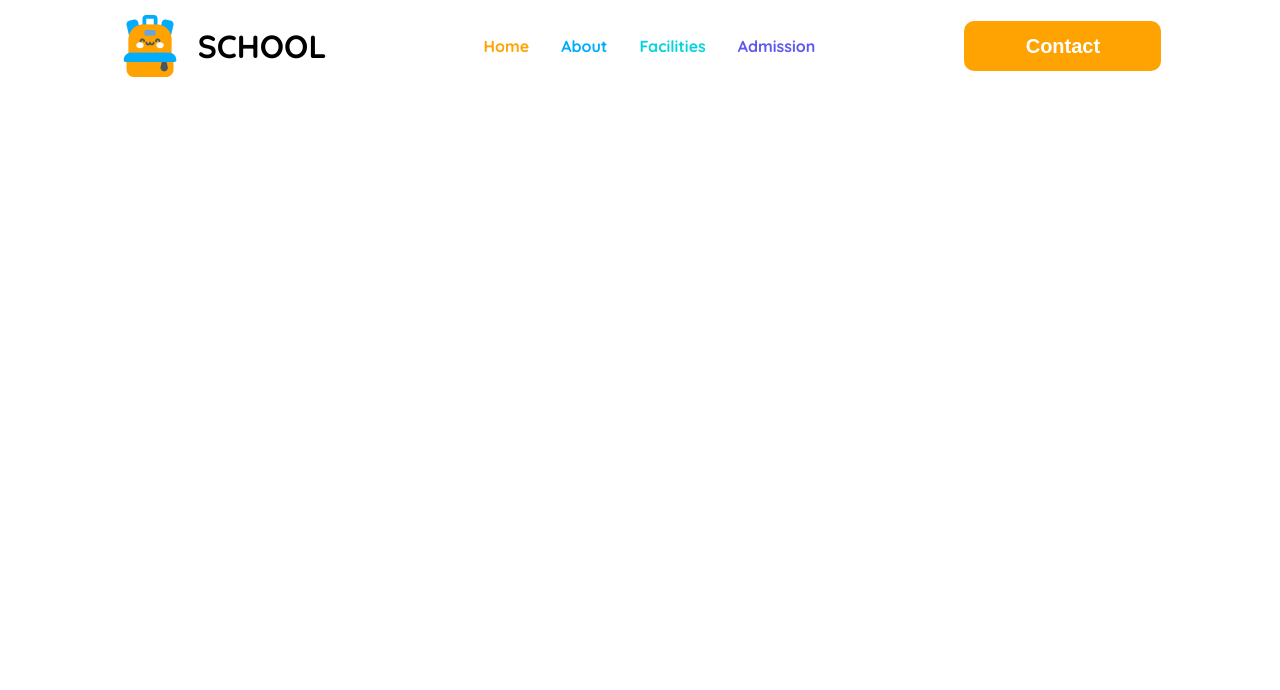
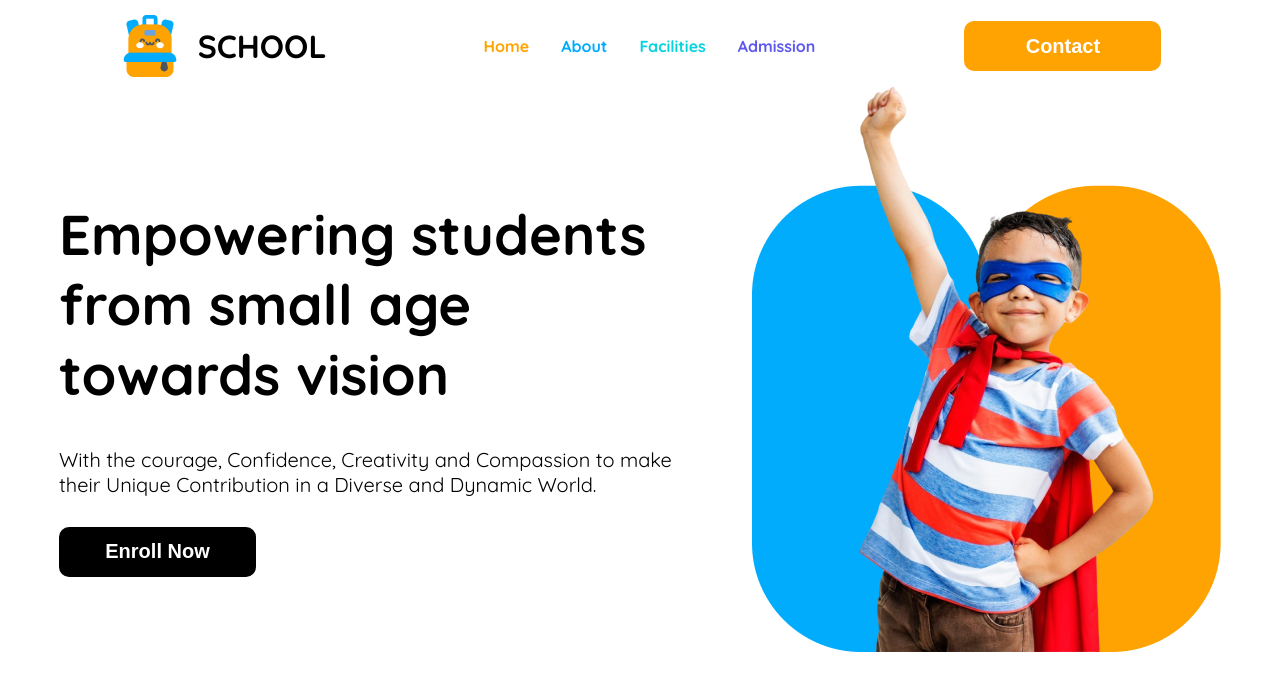
Before and after one commit to kamru25/kids-school, a plain HTML site: page index.html in a window 1280 px wide. Drawn offline with Linux system fonts and the light colour scheme.

Commit message:
header section add

```diff
--- a/index.html
+++ b/index.html
@@ -24,13 +24,26 @@
         <li class="nav-item color-3"> <a href="" class="nav-link"></a>Facilities</li>
         <li class="nav-item color-4"> <a href="" class="nav-link"></a>Admission</li>
       </ul>
-
       <button class="primary-button">Contact</button>
-
     </nav>
 
   </header>
   <main>
+    <div class="header-section  display-flex">
+      <div class="header-content-area">
+        <h1 class="content-hading">Empowering
+          students from small age towards vision</h1>
+        <p class="content">With the courage, Confidence, Creativity and Compassion to make their Unique Contribution in
+          a Diverse and Dynamic
+          World.</p>
+        <button class="content-area-button">Enroll Now</button>
+      </div>
+
+      <div class="header-img-area">
+        <img src="assets/hero-kids.png" alt="" srcset="">
+
+      </div>
+    </div>
 
   </main>
   <footer>
--- a/style/style.css
+++ b/style/style.css
@@ -77,3 +77,40 @@ color: #05D4DF;
 .color-4{
 color: #5D58EF;
 }
+/* header area */
+.header-section{
+ width: 1162px;
+height: 575px;
+margin: 0 auto;
+justify-content: space-between;
+}
+.header-content-area{
+width: 640px;
+height: 183px;
+
+}
+.content-hading{
+ font-size: 3.5rem;
+font-weight: 700;
+margin-top: 122px;
+}
+.content{
+ width: 640px;
+height: 50px;
+font-size: 1.25rem;
+font-weight: 400;
+margin-top: 18px;
+}
+.content-area-button{
+width: 197px;
+height: 50px;
+font-size: 1.25rem;
+font-weight: 700;
+background-color: black;
+color: white;
+border-radius: 10px;
+border: none;
+margin-top: 10px;
+
+
+}
```
